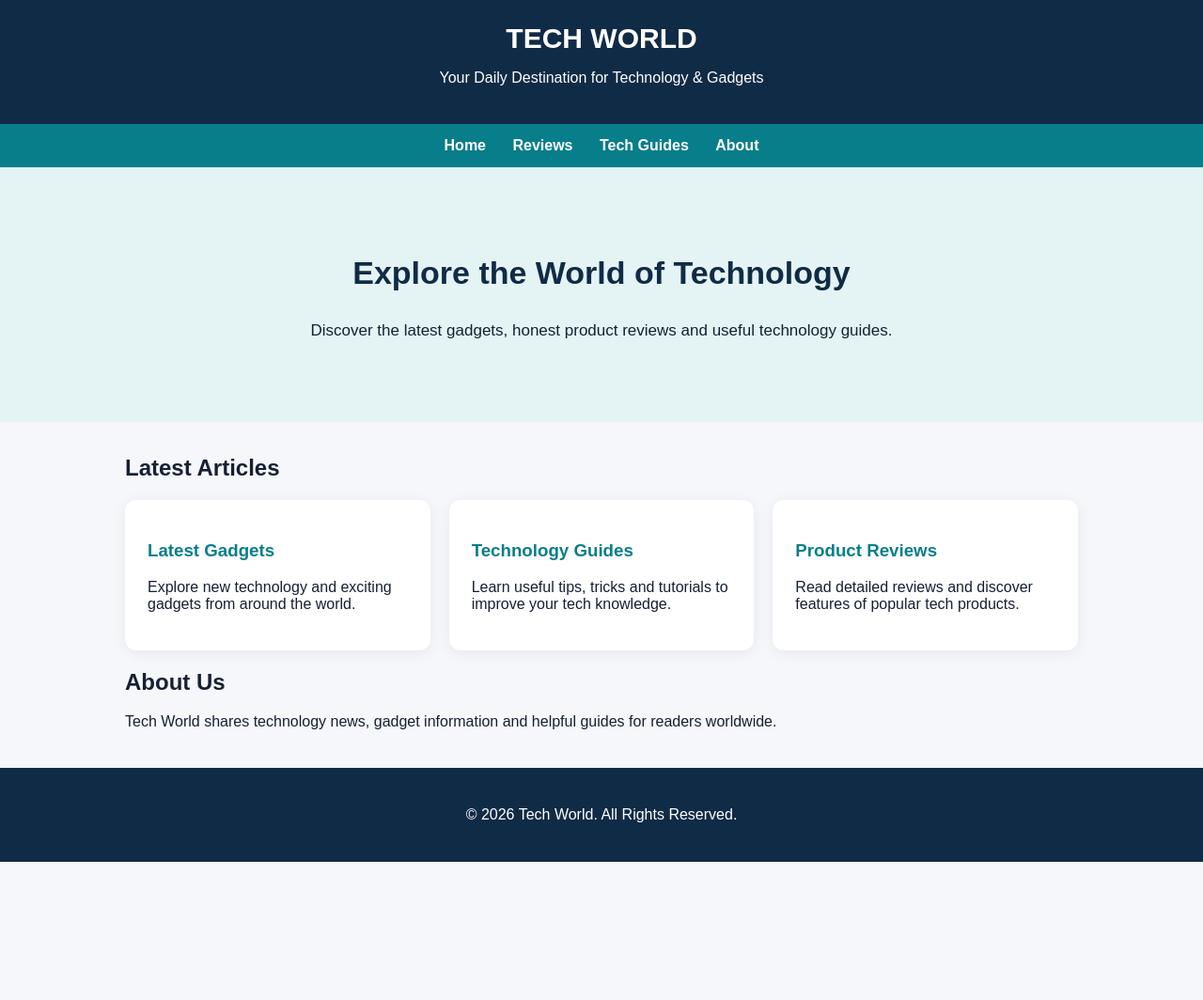
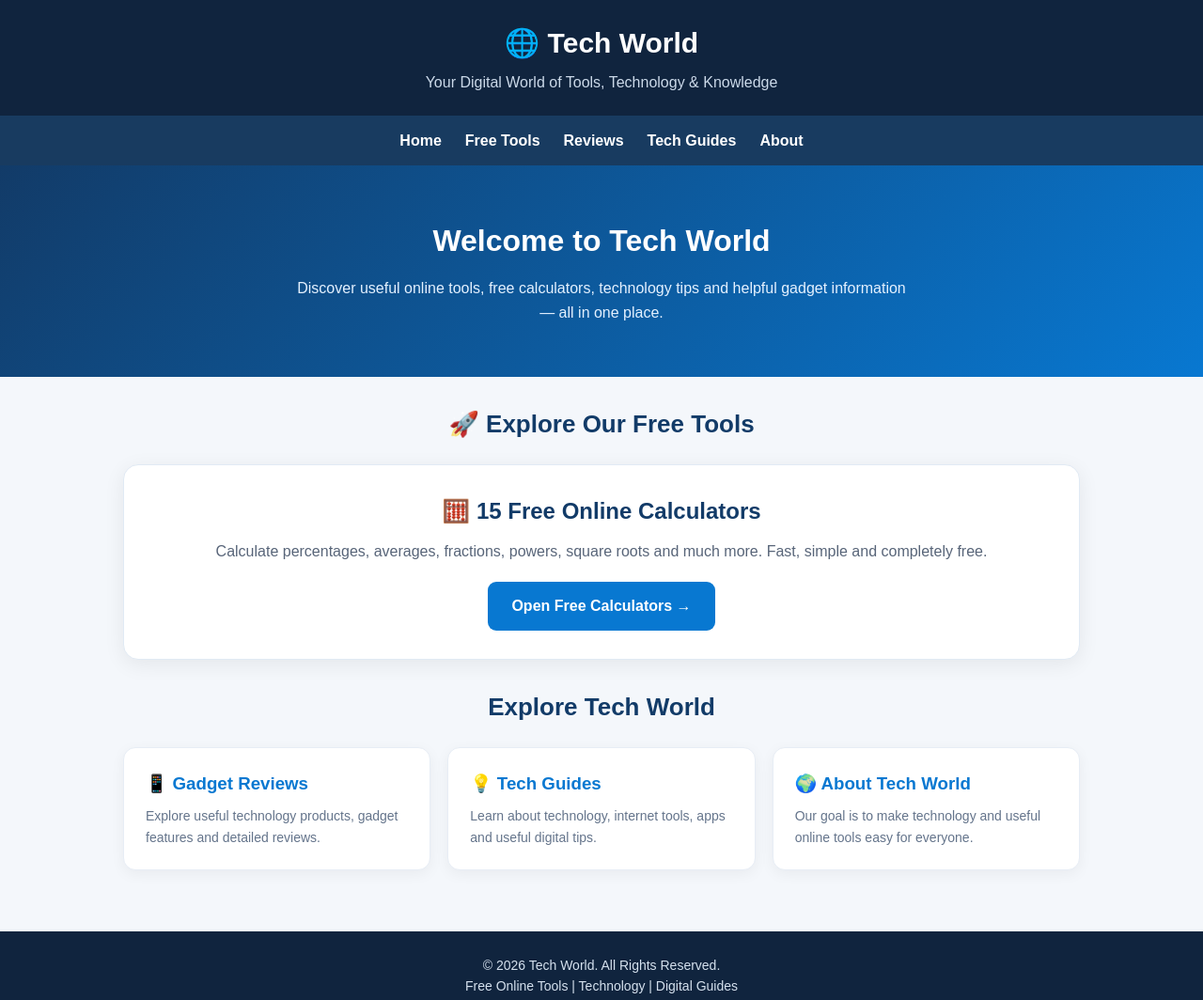
Before and after one commit to Azhar-12345/My-website, a plain HTML site: page index.html in a window 1280 px wide. Shown: the whole page at 94% size. Before the commit the page ends 917 px from the top, so only its background shows below. Drawn offline with Linux system fonts and the light colour scheme.

Commit message:
All in One Calculator and Free Online Tools

```diff
--- a/index.html
+++ b/index.html
@@ -4,63 +4,202 @@
 <head>
 <meta charset="UTF-8">
 <meta name="viewport" content="width=device-width, initial-scale=1.0">
-<title>Tech World - Latest Technology & Gadgets</title>
-<meta name="description" content="Discover the latest technology, gadgets, product reviews and helpful tech guides.">
+<meta name="description" content="Explore free online calculators, technology guides, gadget reviews and useful digital tools.">
+<title>Tech World - Free Online Tools & Technology</title>
+
 <style>
-*{box-sizing:border-box}
-body{margin:0;font-family:Arial,sans-serif;background:#f5f7fb;color:#172033}
-header{background:#102b46;color:white;padding:24px 6%;text-align:center}
-header h1{margin:0;font-size:30px}
-nav{background:#087e8b;padding:14px;text-align:center}
-nav a{color:white;text-decoration:none;margin:0 12px;font-weight:bold}
-.hero{padding:65px 7%;text-align:center;background:#e4f4f5}
-.hero h2{font-size:34px;color:#102b46}
-.hero p{font-size:17px;line-height:1.7}
-.container{max-width:1050px;margin:35px auto;padding:0 18px}
-.cards{display:grid;grid-template-columns:repeat(auto-fit,minmax(240px,1fr));gap:20px}
-.card{background:white;padding:24px;border-radius:12px;box-shadow:0 3px 15px #00000010}
-.card h3{color:#087e8b}
-footer{background:#102b46;color:white;text-align:center;padding:25px;margin-top:40px}
+* {
+  margin: 0;
+  padding: 0;
+  box-sizing: border-box;
+}
+body {
+  font-family: Arial, sans-serif;
+  background: #f4f7fb;
+  color: #172033;
+  line-height: 1.6;
+}
+header {
+  background: #10243e;
+  color: white;
+  padding: 22px 16px;
+  text-align: center;
+}
+header h1 {
+  font-size: 30px;
+}
+header p {
+  color: #cbd9e9;
+  margin-top: 5px;
+}
+nav {
+  background: #183b60;
+  display: flex;
+  justify-content: center;
+  flex-wrap: wrap;
+  gap: 25px;
+  padding: 14px;
+}
+nav a {
+  color: white;
+  text-decoration: none;
+  font-weight: bold;
+}
+nav a:hover {
+  color: #55d6be;
+}
+.hero {
+  text-align: center;
+  padding: 55px 18px;
+  background: linear-gradient(135deg, #123b68, #0878d1);
+  color: white;
+}
+.hero h2 {
+  font-size: 32px;
+  margin-bottom: 12px;
+}
+.hero p {
+  max-width: 650px;
+  margin: auto;
+  color: #e4f1ff;
+}
+.container {
+  max-width: 1050px;
+  margin: auto;
+  padding: 30px 16px;
+}
+.section-title {
+  text-align: center;
+  margin-bottom: 22px;
+  color: #123b68;
+  font-size: 26px;
+}
+.calculator-box {
+  background: white;
+  border-radius: 16px;
+  padding: 30px 18px;
+  text-align: center;
+  box-shadow: 0 5px 22px rgba(0,0,0,0.07);
+  border: 1px solid #e1eaf4;
+  margin-bottom: 30px;
+}
+.calculator-box h3 {
+  font-size: 24px;
+  color: #123b68;
+  margin-bottom: 10px;
+}
+.calculator-box p {
+  color: #586579;
+  margin-bottom: 20px;
+}
+.main-button {
+  display: inline-block;
+  background: #0878d1;
+  color: white;
+  padding: 13px 25px;
+  border-radius: 9px;
+  text-decoration: none;
+  font-weight: bold;
+}
+.main-button:hover {
+  background: #065da5;
+}
+.grid {
+  display: grid;
+  grid-template-columns: repeat(auto-fit, minmax(220px, 1fr));
+  gap: 18px;
+}
+.card {
+  background: white;
+  padding: 23px;
+  border-radius: 13px;
+  box-shadow: 0 4px 15px rgba(0,0,0,0.05);
+  border: 1px solid #e7edf5;
+}
+.card h3 {
+  color: #0878d1;
+  margin-bottom: 8px;
+}
+.card p {
+  color: #64748b;
+  font-size: 14px;
+}
+footer {
+  background: #10243e;
+  color: #d5e1ee;
+  text-align: center;
+  padding: 25px 15px;
+  margin-top: 35px;
+}
+footer p {
+  font-size: 14px;
+}
+@media(max-width:600px) {
+  header h1 { font-size: 25px; }
+  .hero h2 { font-size: 26px; }
+  nav { gap: 15px; }
+  nav a { font-size: 14px; }
+}
 </style>
 </head>
+
 <body>
+
 <header>
-<h1>TECH WORLD</h1>
-<p>Your Daily Destination for Technology & Gadgets</p>
+  <h1>🌐 Tech World</h1>
+  <p>Your Digital World of Tools, Technology & Knowledge</p>
 </header>
+
 <nav>
-<a href="#">Home</a>
+  <a href="index.html">Home</a>
+  <a href="#tools">Free Tools</a>
   <a href="#reviews">Reviews</a>
   <a href="#guides">Tech Guides</a>
   <a href="#about">About</a>
 </nav>
+
 <section class="hero">
-<h2>Explore the World of Technology</h2>
-<p>Discover the latest gadgets, honest product reviews and useful technology guides.</p>
+  <h2>Welcome to Tech World</h2>
+  <p>Discover useful online tools, free calculators, technology tips and helpful gadget information — all in one place.</p>
 </section>
+
 <main class="container">
-<h2>Latest Articles</h2>
-<div class="cards" id="reviews">
-<div class="card">
-<h3>Latest Gadgets</h3>
-<p>Explore new technology and exciting gadgets from around the world.</p>
+
+  <h2 class="section-title" id="tools">🚀 Explore Our Free Tools</h2>
+
+  <section class="calculator-box">
+    <h3>🧮 15 Free Online Calculators</h3>
+    <p>Calculate percentages, averages, fractions, powers, square roots and much more. Fast, simple and completely free.</p>
+    <a class="main-button" href="calculators.html">Open Free Calculators →</a>
+  </section>
+
+  <h2 class="section-title">Explore Tech World</h2>
+
+  <section class="grid">
+
+    <div class="card" id="reviews">
+      <h3>📱 Gadget Reviews</h3>
+      <p>Explore useful technology products, gadget features and detailed reviews.</p>
     </div>
+
     <div class="card" id="guides">
-<h3>Technology Guides</h3>
-<p>Learn useful tips, tricks and tutorials to improve your tech knowledge.</p>
+      <h3>💡 Tech Guides</h3>
+      <p>Learn about technology, internet tools, apps and useful digital tips.</p>
     </div>
-<div class="card">
-<h3>Product Reviews</h3>
-<p>Read detailed reviews and discover features of popular tech products.</p>
+
+    <div class="card" id="about">
+      <h3>🌍 About Tech World</h3>
+      <p>Our goal is to make technology and useful online tools easy for everyone.</p>
     </div>
-</div>
-<section id="about">
-<h2>About Us</h2>
-<p>Tech World shares technology news, gadget information and helpful guides for readers worldwide.</p>
+
   </section>
+
 </main>
+
 <footer>
   <p>© 2026 Tech World. All Rights Reserved.</p>
+  <p>Free Online Tools | Technology | Digital Guides</p>
 </footer>
+
 </body>
 </html>
```
Lines whose indentation alone changed are shown as unchanged.
